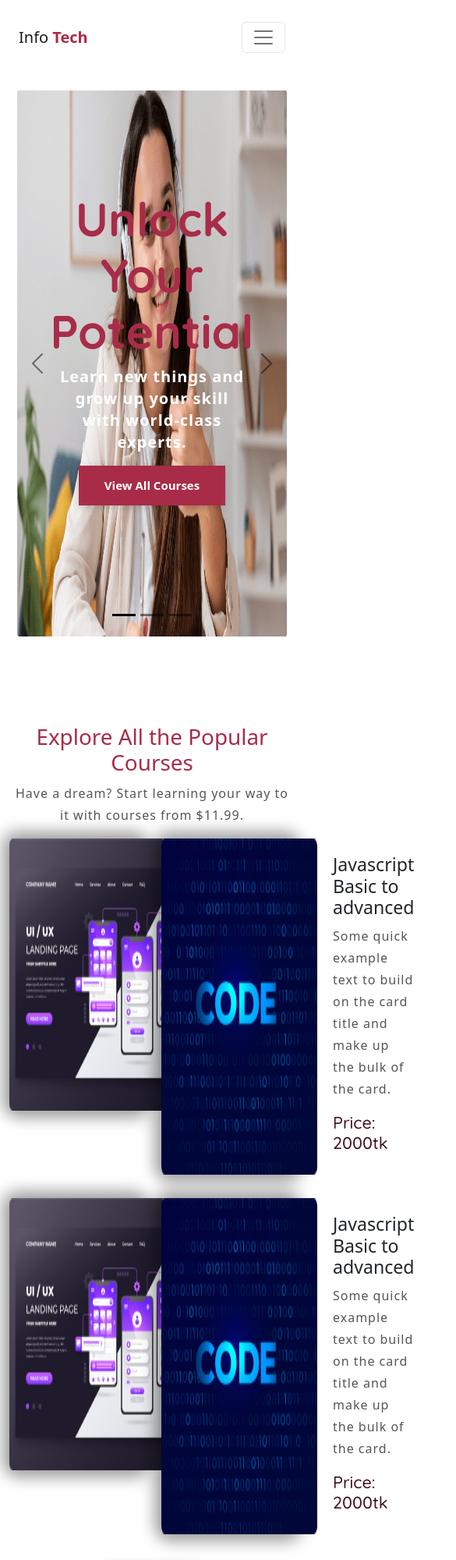
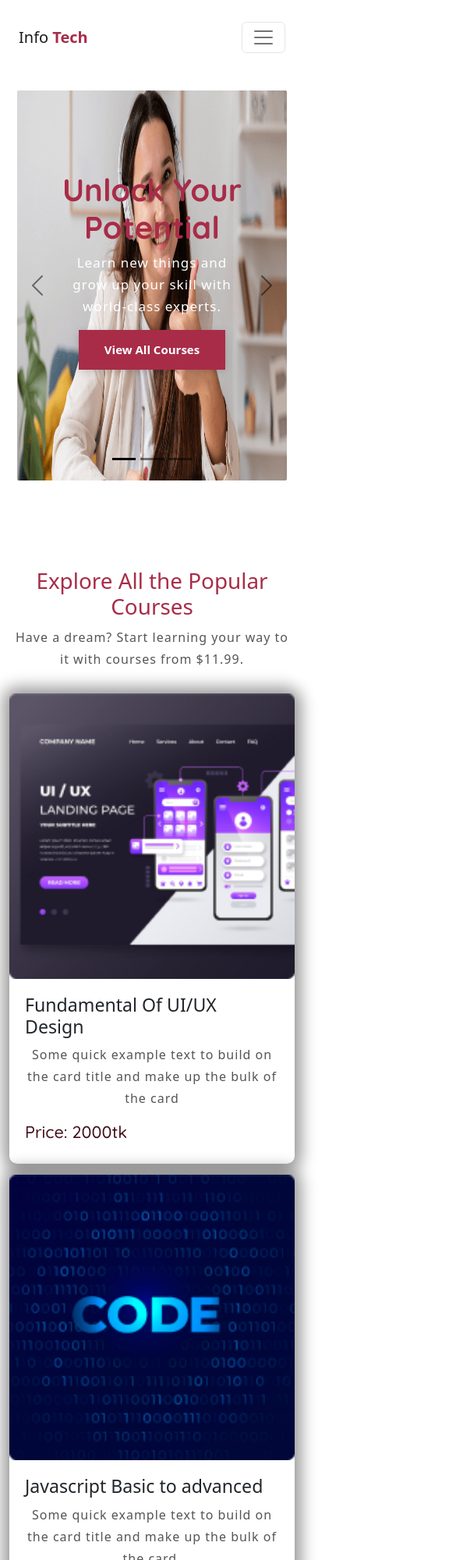
Before and after one commit to BadolJnU/Tech-Website, a plain HTML site: page index.html in a window 390 px wide. Shown: the top 2000 px of the page at 78% size, 585 px wide, since content can reach past the window. Drawn offline with nearby package versions, Linux system fonts and the light colour scheme.

Commit message:
layout done

```diff
--- a/index.html
+++ b/index.html
@@ -104,7 +104,7 @@
             <h1 class="text-center">Explore All the Popular Courses</h1>
             <p class="text-center">Have a dream? Start learning your way to it with courses from $11.99.</p>
             <div class="row course-list">
-                <div class="col-6">
+                <div class="col-lg-6 pt-1">
                     <div class="course-item d-flex">
                         <img src="./images/course/course-1.png" alt="">
                         <div class="course-info d-flex flex-column">
@@ -115,7 +115,7 @@
                         </div>
                     </div>
                 </div>
-                <div class="col-6">
+                <div class="col-lg-6 pt-1">
                     <div class="course-item d-flex">
                         <img src="./images/course/course-2.png" alt="">
                         <div class="course-info d-flex flex-column">
@@ -128,7 +128,7 @@
                 </div>
             </div>
             <div class="row course-list">
-                <div class="col-6">
+                <div class="col-lg-6 pt-1">
                     <div class="course-item d-flex">
                         <img src="./images/course/course-1.png" alt="">
                         <div class="course-info d-flex flex-column">
@@ -139,7 +139,7 @@
                         </div>
                     </div>
                 </div>
-                <div class="col-6">
+                <div class="col-lg-6 pt-1">
                     <div class="course-item d-flex">
                         <img src="./images/course/course-2.png" alt="">
                         <div class="course-info d-flex flex-column">
@@ -193,7 +193,7 @@
     </section>
     <!-- Join Section -->
     <section class="container">
-        <div class="join-now d-flex flex-wrap">
+        <div class="join-now d-flex">
             <div class="content w-50">
                 <h2>Ready to Join</h2>
                 <p>It is a long established fact that a reader will be distracted by the
--- a/style.css
+++ b/style.css
@@ -231,6 +231,8 @@ p {
     font-weight: 600;
     font-size: 20px;
 }
+
+/* Courses CSS */
 
 .courses {
     margin: 7rem 0;
@@ -520,3 +522,68 @@ p {
 .contact-content img {
     max-width: 210px;
 }
+
+/* // X-Small devices (portrait phones, less than 576px) */
+@media (max-width: 575.98px) {
+    .carousel-item img {
+        height: 500px;
+    }
+
+    .carousel-caption h2 {
+        color: var(--primary-color);
+        font-weight: 900;
+        font-size: 40px;
+    }
+
+    .carousel-caption p {
+        color: var(--white-color);
+        font-weight: 500;
+        font-size: 17px;
+    }
+    .course-item {
+        flex-direction: column;
+        margin-top: 10px;
+    }
+    .about {
+        flex-direction: column;
+        padding: 0;
+    }
+    .about img {
+        width: 458px;
+    }
+
+    .join-now {
+        flex-direction: column;
+        padding: 20px;
+        margin: 5rem 0;
+    }
+
+    .join-now .content {
+        display: block;
+        margin: 0 auto;
+    }
+
+    .join-now .content h2, p {
+        text-align: center;
+    }
+}
+
+/* // Small devices (landscape phones, less than 768px) */
+@media (max-width: 767.98px) {
+
+}
+
+/* // Medium devices (tablets, less than 992px) */
+@media (max-width: 991.98px) {
+
+}
+
+/* // Large devices (desktops, less than 1200px) */
+@media (max-width: 1199.98px) {
+
+}
+
+/* // X-Large devices (large desktops, less than 1400px) */
+@media (max-width: 1399.98px) {
+
+}
```
